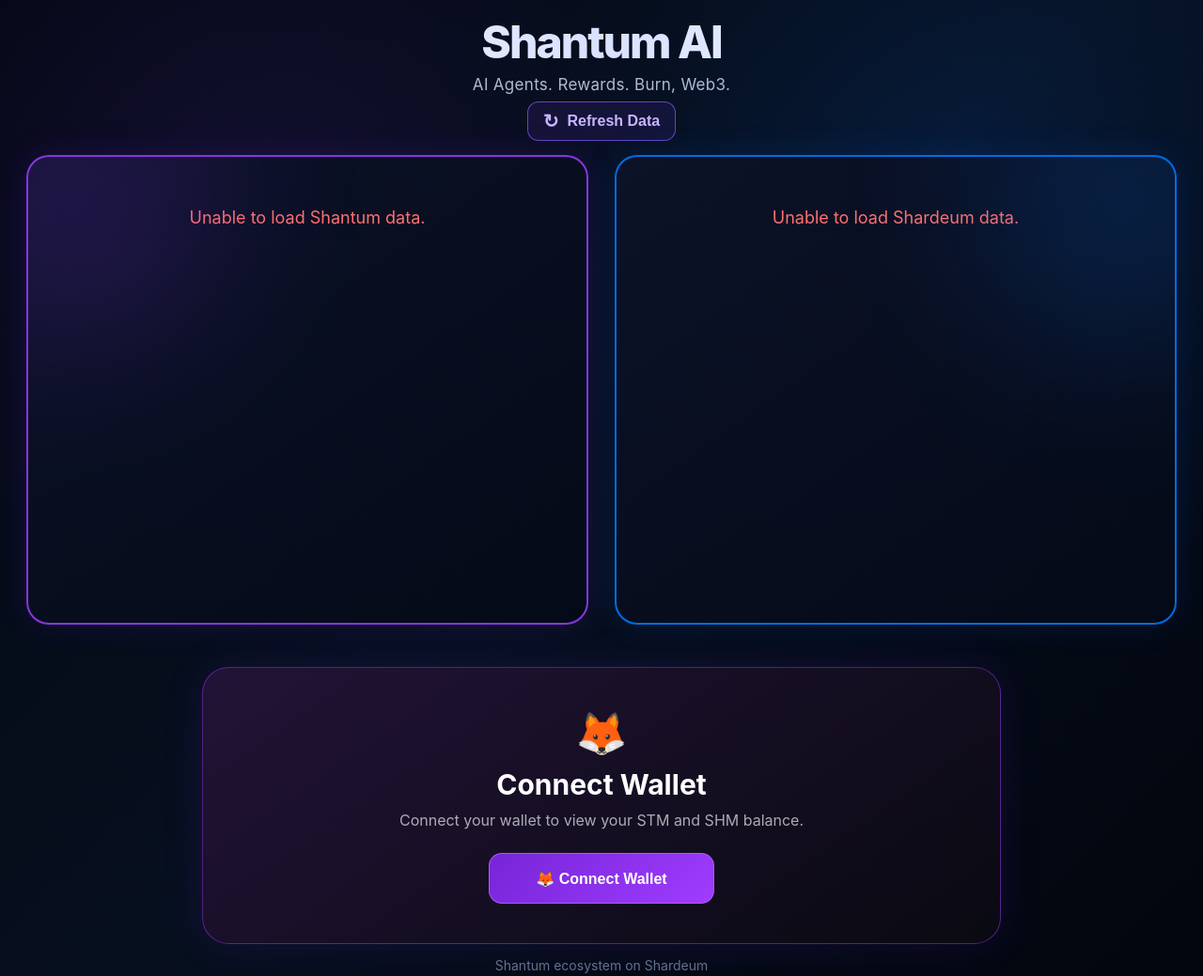
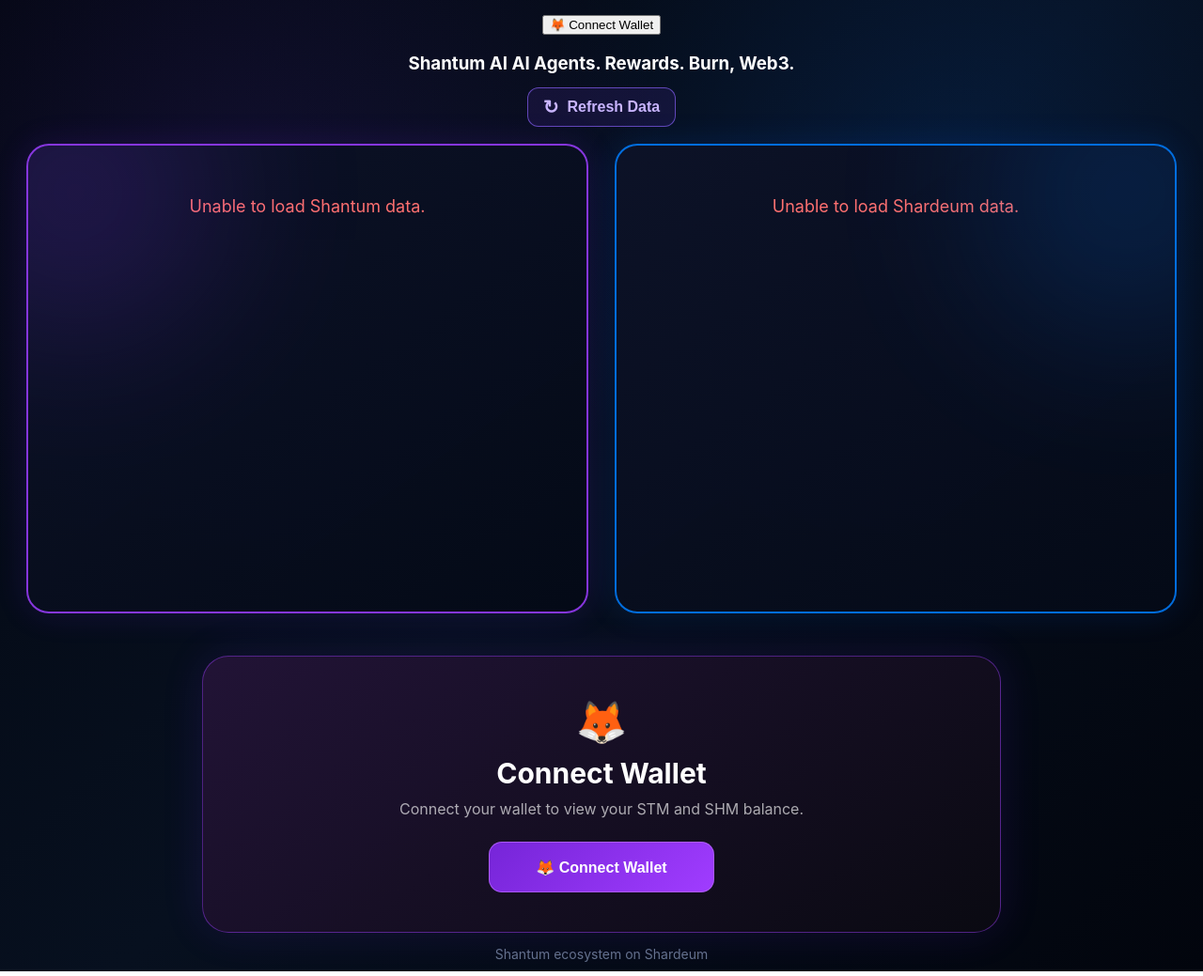
Before and after one commit to deveshmishra1986-sys/ShantumAI, a website: page index.html in a window 1280 px wide. Shown: the top 1039 px of the page at 94% size. Drawn offline with Linux system fonts and the light colour scheme; no server answers.

Commit message:
Update index.html

```diff
--- a/index.html
+++ b/index.html
@@ -28,10 +28,15 @@
     <!-- HEADER -->
 
     <header class="hero">
+  <div class="top-wallet">
+    <button id="coming-soon-wallet" class="wallet-top-button">
+      🦊 Connect Wallet
+    </button>
+  </div>
 
-      <h1>
+      <h3>
         Shantum AI
-      </h1>
+      </h13
 
       <p>
         AI Agents. Rewards. Burn, Web3.
```
